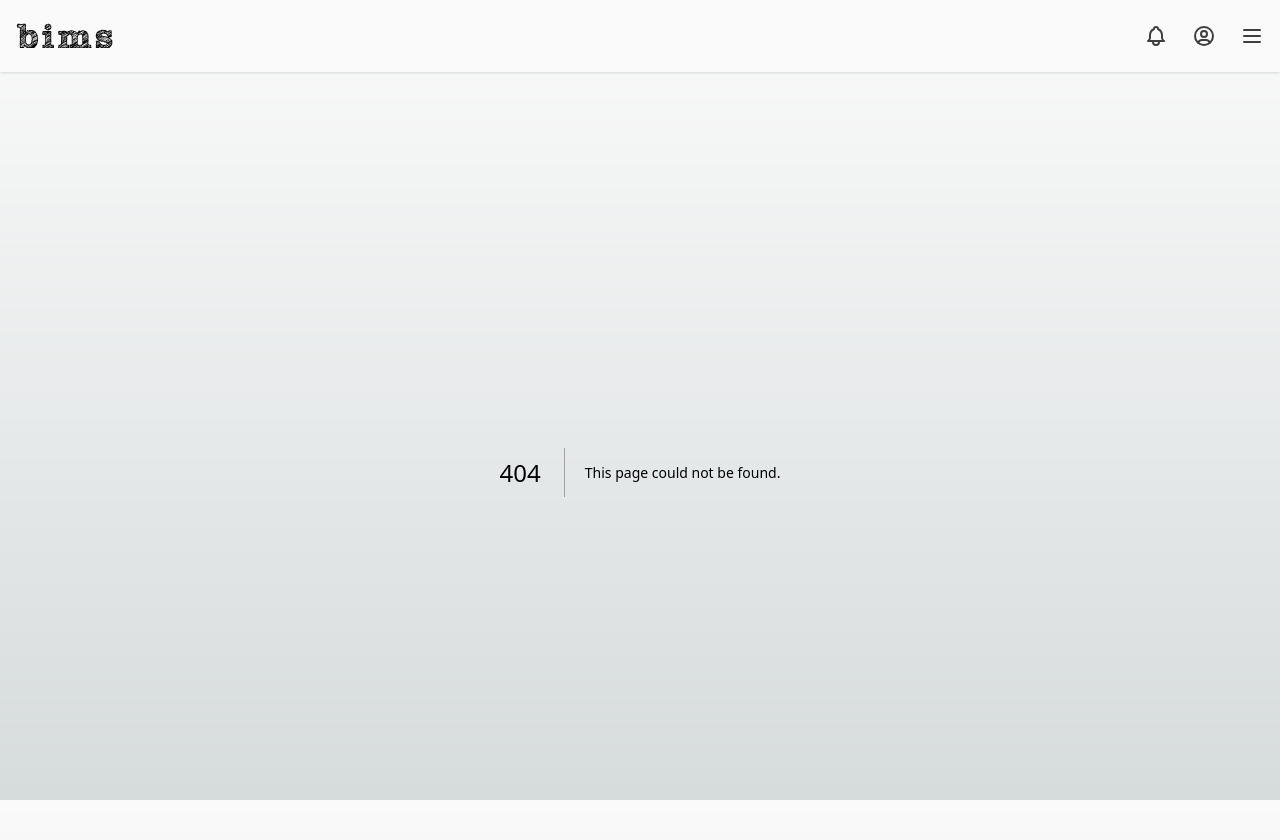
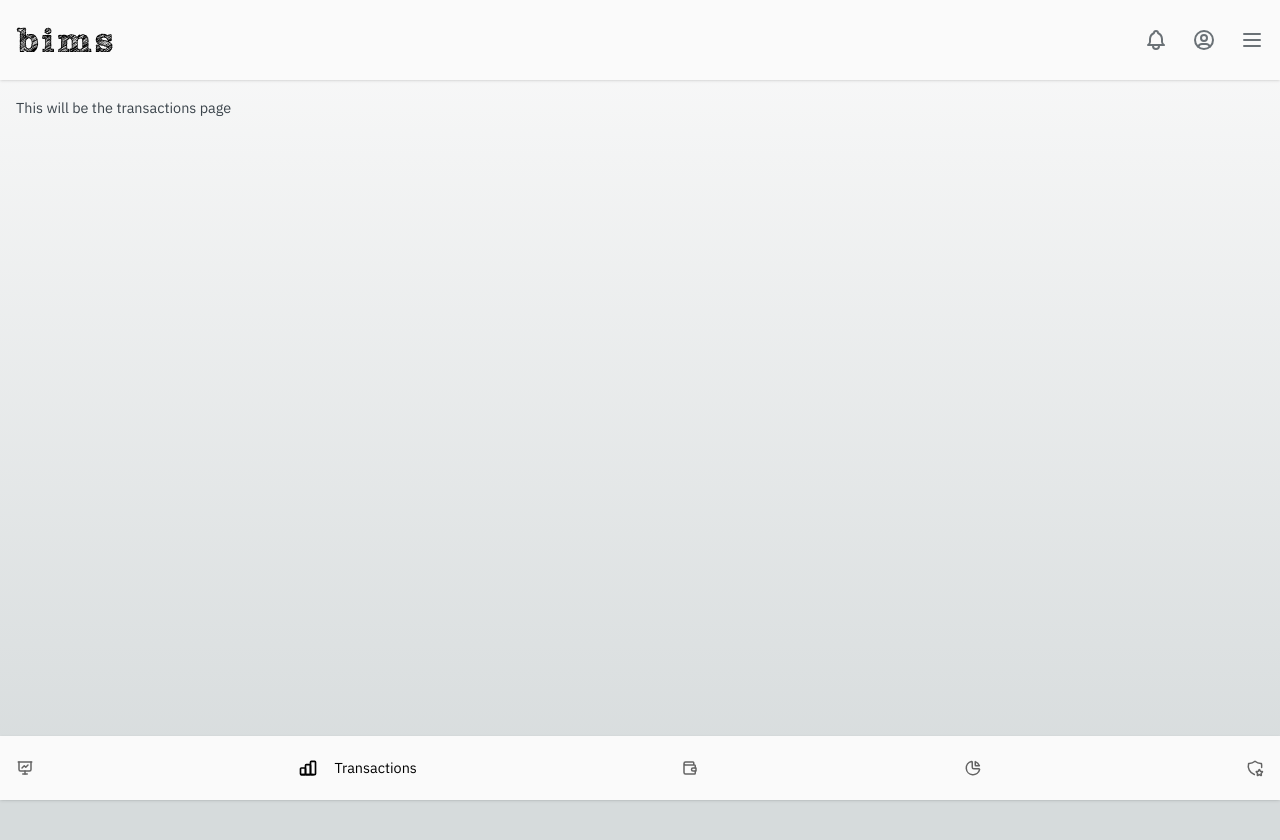
Before and after one commit to dmithamo/bims-next, a Next.js app: page /money/transactions in a window 1280 px wide. Before the commit this address had no page. Shown: the top 840 px of the page. After the commit the page ends 800 px from the top, so only its background shows below. Built offline with nearby package versions, Linux system fonts and the light colour scheme.

Commit message:
remove template in favour of layout

```diff
--- a/app/(dashboard)/layout.tsx
+++ b/app/(dashboard)/layout.tsx
@@ -1,8 +1,34 @@
+'use client';
+
+import { BottomNavItem, SIDEBAR_ITEMS } from "@/lib/definitions";
+import { hasAccess, useLoggedInUser } from "@/lib/hooks/use-logged-in-user";
+import { AppBottomNav } from "@/ui/bottom-nav";
+import { usePathname } from "next/navigation";
+import { useMemo } from "react";
+
 export default function DashboardLayout({
   children,
 }: Readonly<{ children: React.ReactNode }>) {
+  const pathname = usePathname();
+  const loggedInUser = useLoggedInUser();
+
+  const allowedBottomNavItems = useMemo<BottomNavItem[]>(
+    () =>
+      SIDEBAR_ITEMS.reduce((acc: BottomNavItem[], curr) => {
+        if (pathname.startsWith(curr.href)) {
+          const subroutes = curr?.subroutes || [];
+          acc.push(curr, ...subroutes);
+        }
+
+        return acc.filter((bottomNavItem) =>
+          hasAccess([bottomNavItem.permission], loggedInUser?.permissions),
+        );
+      }, []),
+    [pathname, loggedInUser],
+  );
   return (
     <div className="flex h-full">
+      <AppBottomNav navItems={allowedBottomNavItems} />
       <main className="p-4 flex-1">{children}</main>
     </div>
   );
--- /dev/null
+++ b/app/(dashboard)/money/investments/page.tsx
@@ -0,0 +1,3 @@
+export default function MoneyPage() {
+  return <h2>This will be the investments page</h2>;
+}
--- /dev/null
+++ b/app/(dashboard)/money/transactions/page.tsx
@@ -0,0 +1,3 @@
+export default function MoneyPage() {
+  return <h2>This will be the transactions page</h2>;
+}
--- /dev/null
+++ b/app/(dashboard)/money/wallet/page.tsx
@@ -0,0 +1,3 @@
+export default function MoneyPage() {
+  return <h2>This will be the wallet page</h2>;
+}
--- a/app/(dashboard)/template.tsx
+++ /dev/null
@@ -1,36 +0,0 @@
-'use client';
-
-import { BottomNavItem, SIDEBAR_ITEMS } from '@/lib/definitions';
-import { hasAccess, useLoggedInUser } from '@/lib/hooks/use-logged-in-user';
-import { AppBottomNav } from '@/ui/bottom-nav';
-import { usePathname } from 'next/navigation';
-import { useMemo } from 'react';
-
-export default function DashboardSecondaryNav({
-  children,
-}: Readonly<{ children: React.ReactNode }>) {
-  const pathname = usePathname();
-  const loggedInUser = useLoggedInUser();
-
-  const allowedBottomNavItems = useMemo<BottomNavItem[]>(
-    () =>
-      SIDEBAR_ITEMS.reduce((acc: BottomNavItem[], curr) => {
-        if (pathname.startsWith(curr.href)) {
-          const subroutes = curr?.subroutes || [];
-          acc.push(curr, ...subroutes);
-        }
-
-        return acc.filter((bottomNavItem) =>
-          hasAccess([bottomNavItem.permission], loggedInUser?.permissions),
-        );
-      }, []),
-    [pathname, loggedInUser],
-  );
-
-  return (
-    <div className="w-full">
-      <AppBottomNav navItems={allowedBottomNavItems} />
-      <section>{children}</section>
-    </div>
-  );
-}
```
